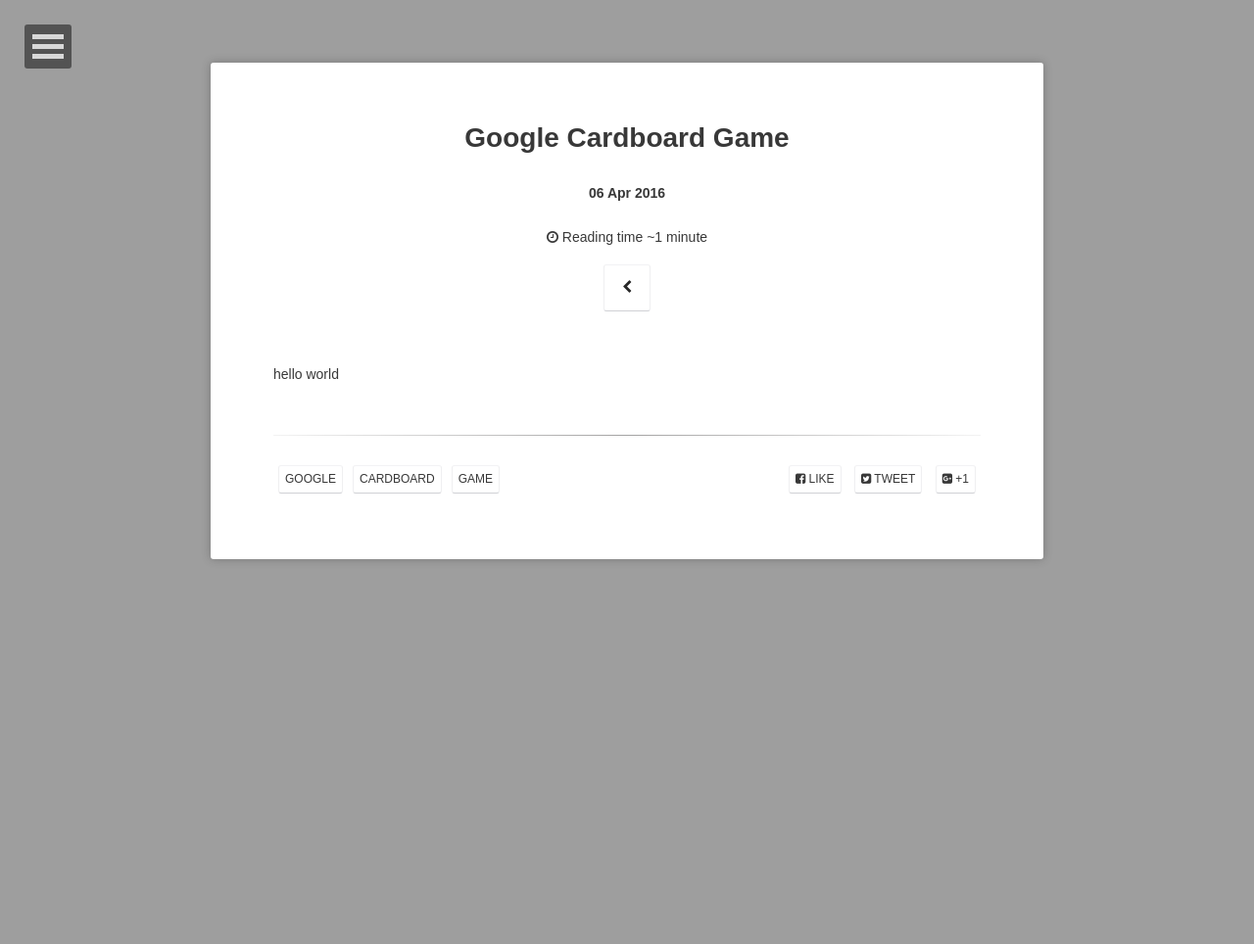
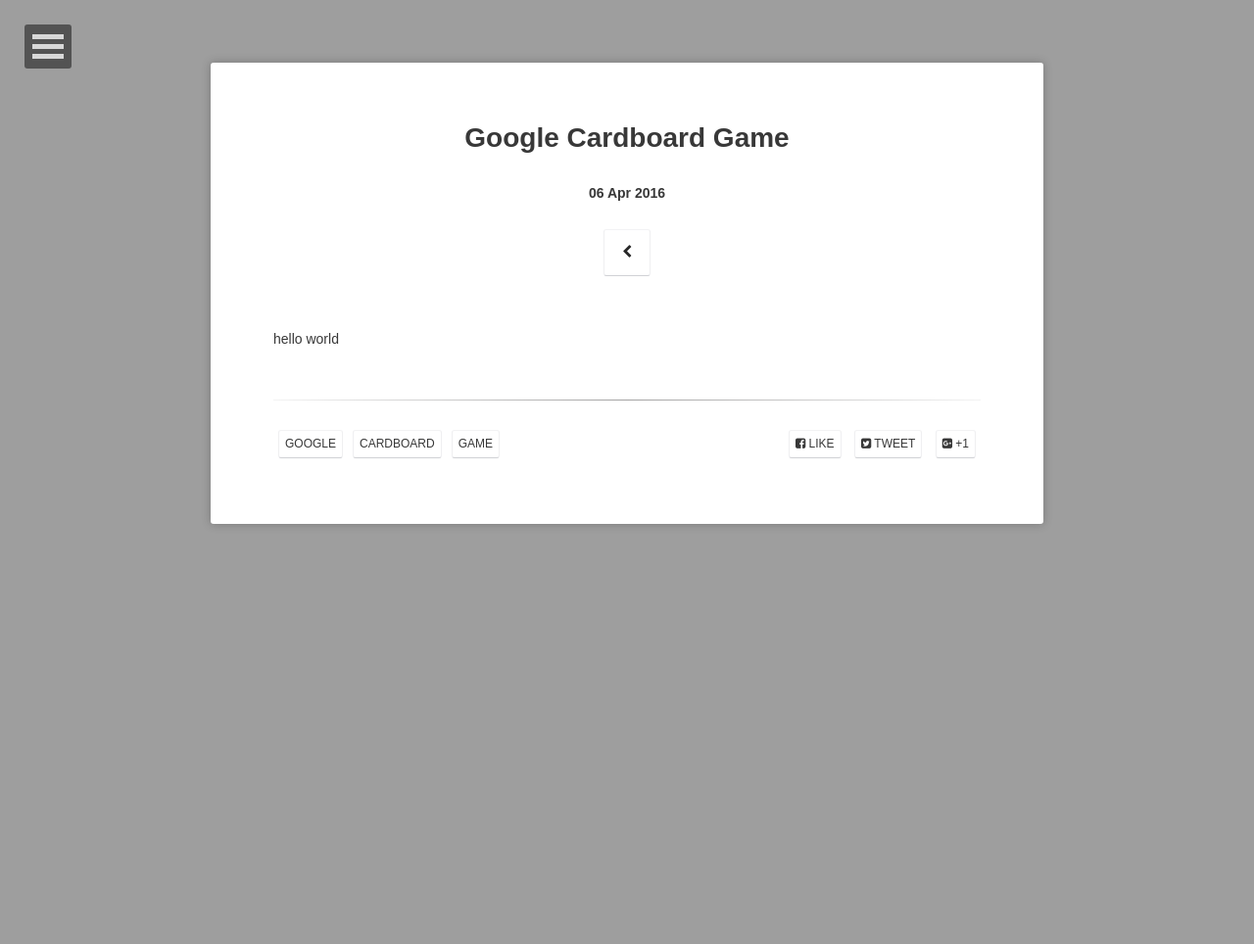
Before and after one commit to rjdean123/rjdean123.github.io, a Jekyll site: the page built from _posts/2016-05-25-cardboard-game.md, in a window 1280 px wide. Shown: the whole page at 98% size. Built offline with Jekyll 4.4.1, drawn with Linux system fonts in a browser that asks for light colours; some web fonts are replaced.

Commit message:
removed reading time

```diff
--- a/_layouts/post.html
+++ b/_layouts/post.html
@@ -18,12 +18,6 @@
                 <div class="post-title {% if page.feature %} feature {% endif %}">
                     <h1>{{ page.title }}</h1>
                     <h4>{{ page.date | date_to_string }}</h4>
-                    {% if site.reading_time %}
-                    <p class="reading-time">
-                      <i class="fa fa-clock-o"></i>
-                      {% include read-time.html %}
-                    </p><!-- /.entry-reading-time -->
-                    {% endif %}
                     <a class="btn zoombtn" href="{{site.url}}/posts/">
                         <i class="fa fa-chevron-left"></i>
                     </a>
```
Also changed, not shown: _posts/2016-05-25-cardboard-game.md (+2 -2 lines).
